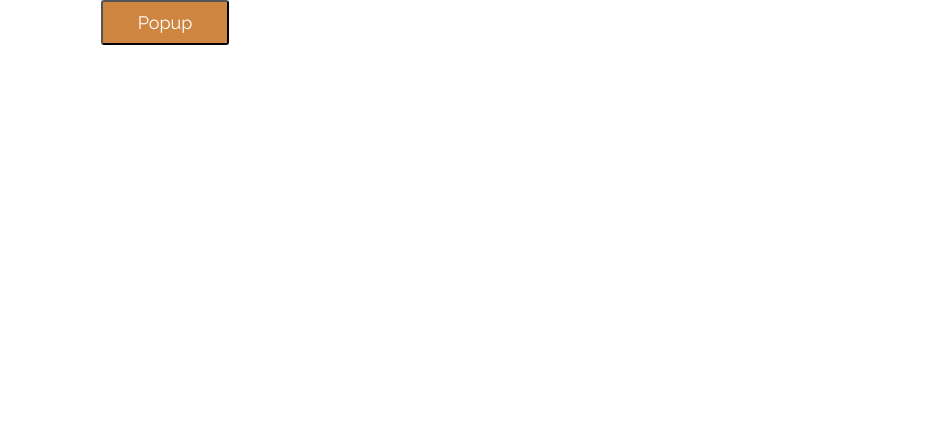
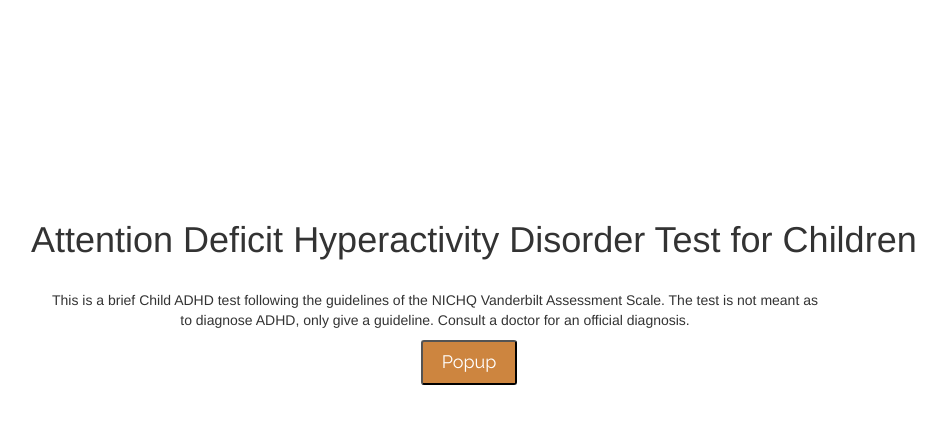
Before and after one commit to michael-xiayi-li/childadhdtest, a plain HTML site: page index.html in a window 1280 px wide. Shown: the whole page, without its empty margins (239-1185 px from the left). Drawn offline with nearby package versions, Linux system fonts and the light colour scheme.

Commit message:
Update index.html

```diff
--- a/index.html
+++ b/index.html
@@ -34,6 +34,15 @@
 </head>
 <!-- Body Starts Here -->
 <body id="body" style="overflow:hidden;">
+  <div id="bodycode">
+
+
+<h1 id="adhdtitle"> Attention Deficit Hyperactivity Disorder Test for Children</h1>
+
+<p id="adhddescription"> This is a brief Child ADHD test following the guidelines of the NICHQ Vanderbilt Assessment Scale. The test is not meant as to diagnose ADHD, only give a guideline. Consult a doctor for an official diagnosis.</p>
+
+
+
 <div id="abc">
 <!-- Popup Div Starts Here -->
 <div id="popupContact">
@@ -284,6 +293,7 @@
 
 
 <button id="popup" onclick="div_show()">Popup</button>
+</div>
 </body>
 <!-- Body Ends Here -->
 </html>
```
